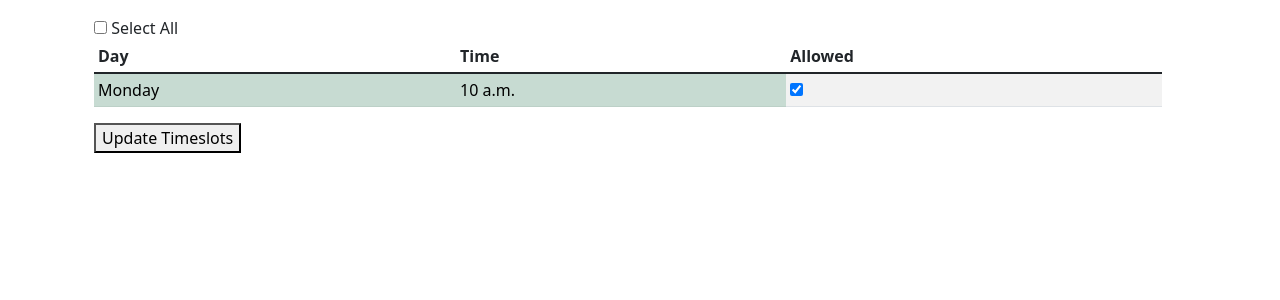
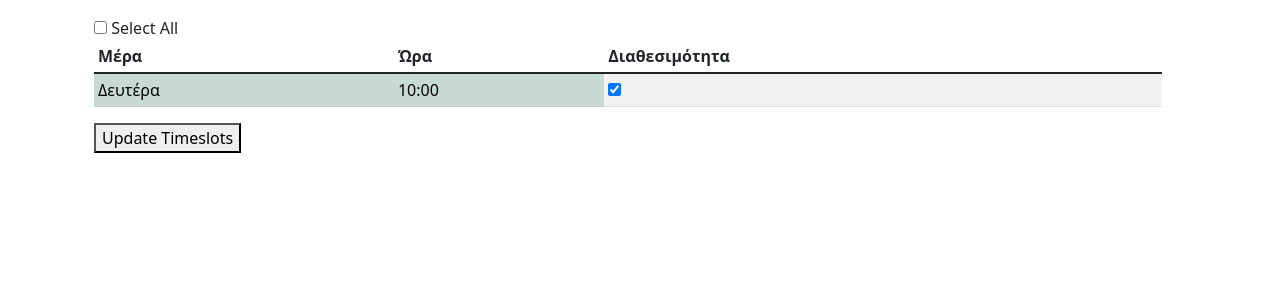
Before and after one commit to bishopston/vouli_1, a Django app: page /reservations/edit_timeslots/1/ in a window 1280 px wide. Shown: the part 93-393 px from the top of the page. Run offline with Django 4.2, Linux system fonts and the light colour scheme; tables that the repository leaves empty hold one stand-in row (values such as "Sample post"); some libraries are stand-ins or nearby versions.

Commit message:
reservations

```diff
--- a/reservations/forms.py
+++ b/reservations/forms.py
@@ -5,3 +5,8 @@ class TimeslotForm(forms.ModelForm):
     class Meta:
         model = Timeslot
         fields = ['dayTime', 'is_reservation_allowed']
+
+class ReservationPeriodForm(forms.ModelForm):
+    class Meta:
+        model = ReservationPeriod
+        fields = ['name', 'start_date', 'end_date']
--- a/reservations/models.py
+++ b/reservations/models.py
@@ -9,21 +9,21 @@ class Day(models.Model):
 # Model for defining available timeslots
 class DayTime(models.Model):
     DAY_CHOICES = [
-        ('Monday', 'Monday'),
-        ('Tuesday', 'Tuesday'),
-        ('Wednesday', 'Wednesday'),
-        ('Thursday', 'Thursday'),
-        ('Friday', 'Friday'),
-        ('Saturday', 'Saturday'),
-        ('Sunday', 'Sunday'),
+        ('a', 'Δευτέρα'),
+        ('b', 'Τρίτη'),
+        ('c', 'Τετάρτη'),
+        ('d', 'Πέμπτη'),
+        ('e', 'Παρασκευή'),
+        ('f', 'Σάββατο'),
+        ('g', 'Κυριακή'),
     ]
-    day = models.CharField(max_length=9, choices=DAY_CHOICES)
+    day = models.CharField(max_length=1, choices=DAY_CHOICES)
     slot = models.TimeField()
 
     def __str__(self):
-        return f"{self.day} - {self.slot}"
+        return f"{self.get_day_display()} - {self.slot}"
 
-class ReservationPeriod(models.Model):
+class SchoolYear(models.Model):
     start_date = models.DateField()
     end_date = models.DateField()
     name = models.CharField(max_length=100)
@@ -31,23 +31,31 @@ class ReservationPeriod(models.Model):
     def __str__(self):
         return self.name
 
+class ReservationPeriod(models.Model):
+    schoolYear = models.ForeignKey(SchoolYear, on_delete=models.CASCADE, default=None)
+    start_date = models.DateField()
+    end_date = models.DateField()
+    name = models.CharField(max_length=100)
+    is_available = models.BooleanField(default=False)
+
+    def __str__(self):
+        return self.name
+
 class Timeslot(models.Model):
     dayTime = models.ForeignKey(DayTime, on_delete=models.CASCADE)
     reservation_period = models.ForeignKey(ReservationPeriod, on_delete=models.CASCADE)
-    is_available = models.BooleanField(default=True)
     is_reservation_allowed = models.BooleanField(default=True)
 
     def __str__(self):
-        return f"{self.dayTime} - Available: {self.is_available}, Reservation Allowed: {self.is_reservation_allowed}"
+        return f"{self.dayTime}, Reservation Allowed: {self.is_reservation_allowed}"
 
 class ExceptionalRule(models.Model):
     date = models.ForeignKey(Day, on_delete=models.CASCADE)
     timeslot = models.ForeignKey(Timeslot, on_delete=models.CASCADE)
-    is_available = models.BooleanField(default=True)
     is_reservation_allowed = models.BooleanField(default=True)
 
     def __str__(self):
-        return f"{self.date} {self.timeslot} - Available: {self.is_available}, Reservation Allowed: {self.is_reservation_allowed}"
+        return f"{self.date} {self.timeslot}, Reservation Allowed: {self.is_reservation_allowed}"
 
 class Reservation(models.Model):
     reservation_date = models.ForeignKey(Day, on_delete=models.CASCADE)
--- a/reservations/views.py
+++ b/reservations/views.py
@@ -47,30 +47,48 @@ from .models import ReservationPeriod, Timeslot, DayTime
 def add_timeslots(request, reservation_period_id):
 
     # Pass the days and hours to the template
-    days = ['Monday', 'Tuesday', 'Wednesday', 'Thursday', 'Friday', 'Saturday', 'Sunday']
-    hours = ['09:00', '10:00', '11:00', '12:00', '13:00', '14:00', '15:00', '16:00', '17:00', '18:00', '19:00', '20:00']
+    #days = ['Monday', 'Tuesday', 'Wednesday', 'Thursday', 'Friday', 'Saturday', 'Sunday']
+    #hours = ['09:00', '10:00', '11:00', '12:00', '13:00', '14:00', '15:00', '16:00', '17:00', '18:00', '19:00', '20:00']
+
+    #fill in days for frontend
+    #qs_days = DayTime.objects.all().values('day').order_by('day').distinct()
+    qs_days = DayTime.objects.all().filter(slot='09:00:00').order_by('day').distinct()
+    # days = []
+    # for i in range(len(qs_days)):
+    #     days.append(qs_days[i]['day'])
+
+    #fill in hours for frontend
+    #qs_slots = DayTime.objects.all().values('slot').order_by('slot').distinct()
+    qs_slots = DayTime.objects.all().filter(day='a').order_by('slot').distinct()
+    # hours = []
+    # for i in range(len(qs_slots)):
+    #     hours.append(qs_slots[i]['slot'])
 
     reservation_period = ReservationPeriod.objects.get(id=reservation_period_id)
     if request.method == 'POST':
         timeslots = request.POST.getlist('timeslots')
 
         for timeslot in timeslots:
+            #day = timeslot.day
+            #hour = timeslot.hour
+            print(timeslot)
             day, hour = timeslot.split()
+
+            #print(f"Day: {day}, Hour: {hour}")
             submitted_timeslots = Timeslot.objects.filter(reservation_period=reservation_period, dayTime__day=day, dayTime__slot=hour)
 
             if submitted_timeslots.exists():
-                return render(request, 'reservations/add_timeslots.html', {'reservation_period': reservation_period, 'days': days, 'hours': hours, 'error_message': 'Έχετε προβεί σε διπλοεγγραφή χρονοθυρίδας'})
+                return render(request, 'reservations/add_timeslots.html', {'reservation_period': reservation_period, 'qs_days': qs_days, 'qs_slots': qs_slots, 'error_message': 'Έχετε προβεί σε διπλοεγγραφή χρονοθυρίδας. Η ενέργεια ακυρώθηκε.'})
 
             else:
                 # Create Timeslot objects based on the selected checkboxes
                 Timeslot.objects.create(
                     reservation_period=reservation_period,
-                    dayTime=DayTime.objects.get(day=day, slot=hour),
-                    is_available=True  # Set the initial availability as True
+                    dayTime=DayTime.objects.get(day=day, slot=hour)
                 )
         return HttpResponseRedirect(request.path_info)
 
-    return render(request, 'reservations/add_timeslots.html', {'reservation_period': reservation_period, 'days': days, 'hours': hours})
+    return render(request, 'reservations/add_timeslots.html', {'reservation_period': reservation_period, 'qs_days': qs_days, 'qs_slots': qs_slots})
 
 
 def edit_timeslots(request, reservation_period_id):
--- a/templates/reservations/edit_timeslots_2.html
+++ b/templates/reservations/edit_timeslots_2.html
@@ -21,16 +21,16 @@
                     <table class="table table-striped table-sm">
                         <thead>
                             <tr>
-                                <th>Day</th>
-                                <th>Time</th>
-                                <th>Allowed</th>
+                                <th>Μέρα</th>
+                                <th>Ώρα</th>
+                                <th>Διαθεσιμότητα</th>
                             </tr>
                         </thead>
                         <tbody>
                             {% for timeslot in timeslots %}
                                 <tr>
-                                    <td class="{% if timeslot.is_reservation_allowed == 1 %}table-success{% endif %}">{{ timeslot.dayTime.day }}</td>
-                                    <td class="{% if timeslot.is_reservation_allowed == 1 %}table-success{% endif %}">{{ timeslot.dayTime.slot }}</td>
+                                    <td class="{% if timeslot.is_reservation_allowed == 1 %}table-success{% endif %}">{{ timeslot.dayTime.get_day_display }}</td>
+                                    <td class="{% if timeslot.is_reservation_allowed == 1 %}table-success{% endif %}">{{ timeslot.dayTime.slot|time:"H:i" }}</td>
                                     <td><input type="checkbox" name="timeslots" value="{{ timeslot.id }}" {% if timeslot.is_reservation_allowed %}checked{% endif %}></td>
                                 </tr>
                             {% endfor %}
```
Also changed, not shown: reservations/admin.py (+14 -5 lines), templates/reservations/add_timeslots.html (+5 -5 lines), reservations/migrations/0002_alter_daytime_day.py (added), reservations/migrations/0003_alter_daytime_day.py (added), reservations/migrations/0004_alter_daytime_day.py (added), reservations/migrations/0005_alter_daytime_day.py (added), reservations/migrations/0006_alter_daytime_day.py (added), reservations/migrations/0007_remove_exceptionalrule_is_available_and_more.py (added), reservations/migrations/0008_reservationperiod_is_available.py (added), reservations/migrations/0009_alter_reservationperiod_is_available.py (added), reservations/migrations/0010_schoolyear_reservationperiod_schoolyear.py (added).
